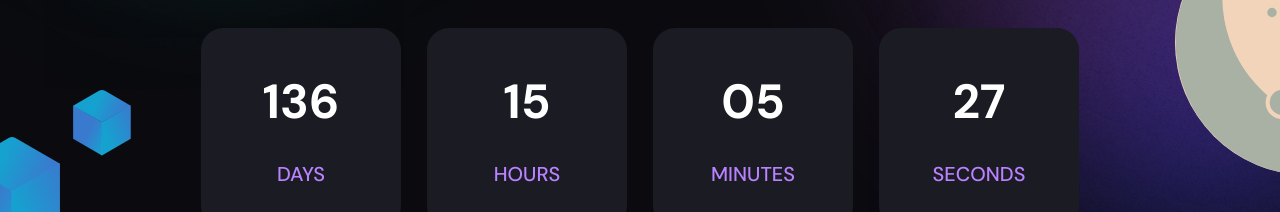
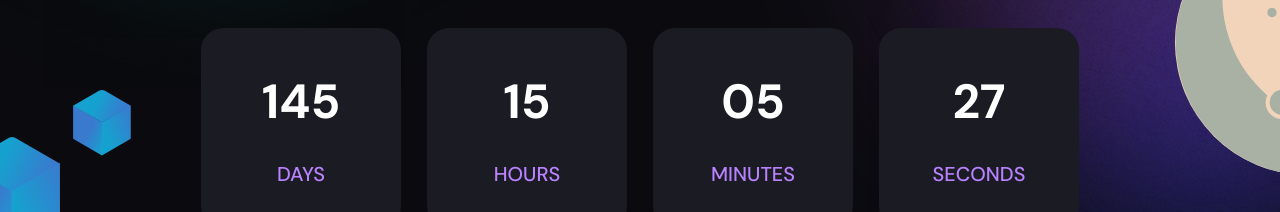
Before and after one commit to vinitshahdeo/50DaysOfJavaScript, a React (Create React App) app: page / in a window 1280 px wide. Shown: the part 431-643 px from the top of the page. Built offline with nearby package versions, Linux system fonts and the light colour scheme; no server answers.

Commit message:
Updated the tentative date (#27)

```diff
--- a/src/App.js
+++ b/src/App.js
@@ -26,7 +26,7 @@ function App() {
         >
           Join Now
         </a>
-        <Timer deadline="January 22, 2024" />
+        <Timer deadline="January 31, 2024" />
         <div className="buttons">
           <a
             href="https://forms.gle/83ZKpF4S5VEqNG6P8"
```
